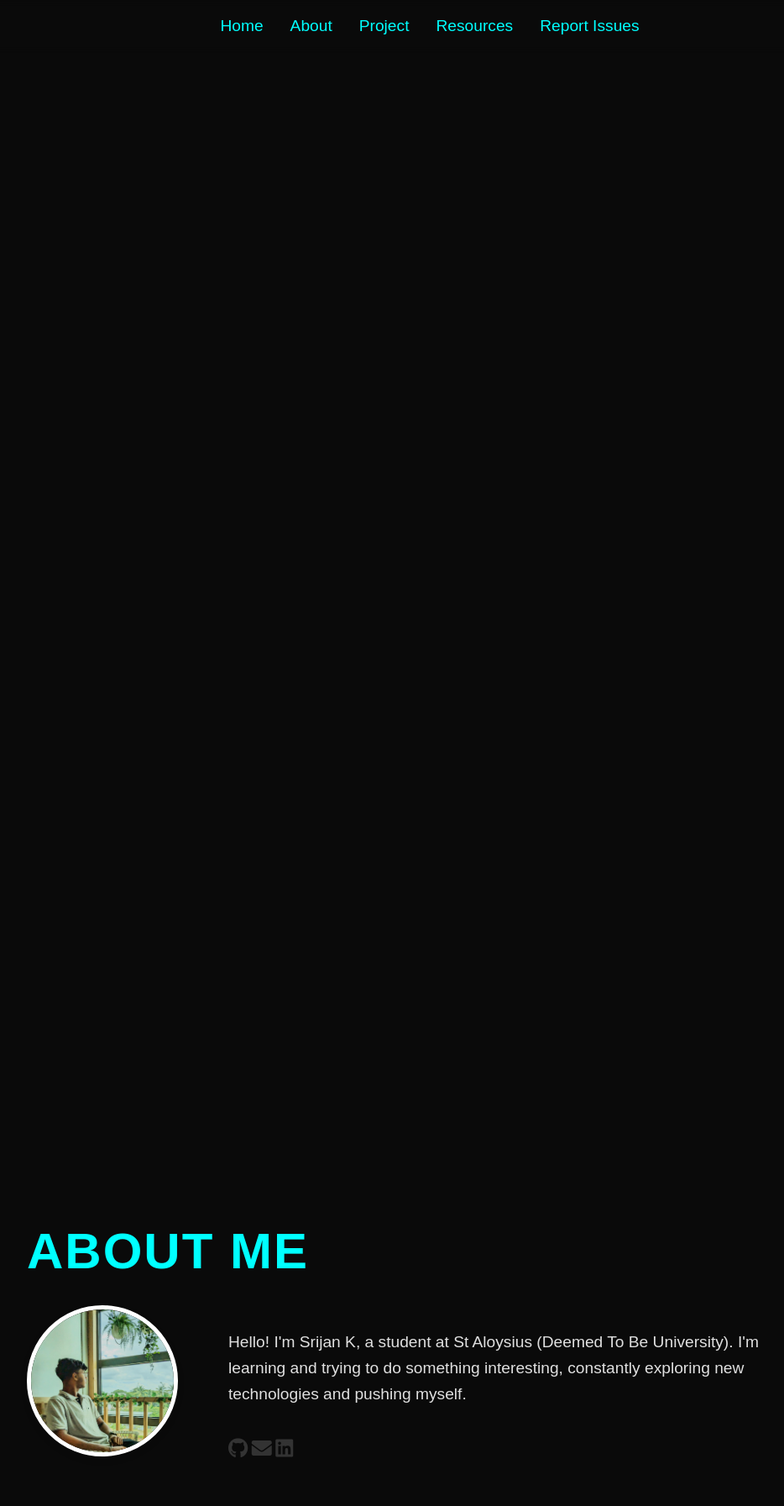
After one commit to srijankulal/PlaylistCrafter, a Flask app: page /about in a window 1280 px wide. The commit adds this page. Shown: the top 1793 px of the page at 84% size, without its empty margins (128-1062 px from the left). Run offline with Flask 3, Linux system fonts and the light colour scheme.

Commit message:
about page

```diff
--- /dev/null
+++ b/Templates/about.html
@@ -0,0 +1,192 @@
+<!DOCTYPE html>
+<html lang="en">
+  <head>
+    <meta charset="UTF-8" />
+    <meta name="viewport" content="width=device-width, initial-scale=1.0" />
+    <meta
+      name="google-site-verification"
+      content="fIlgt5ef3deHCQt8wknmBvwrRZw21gnbBfr5g0PFvWU"
+    />
+    <title>About | Playlist Crafter</title>
+    <link rel="stylesheet" href="/static/css/about.css" />
+    <link
+      rel="stylesheet"
+      href="https://cdnjs.cloudflare.com/ajax/libs/font-awesome/5.15.4/css/all.min.css"
+    />
+  </head>
+
+  <body>
+    <header>
+      <nav>
+        <ul>
+          <li>
+            <a href="/">Home</a>
+          </li>
+          <li><a href="#about">About</a></li>
+          <li><a href="#project">Project</a></li>
+          <li><a href="#resources">Resources</a></li>
+          <li><a href="#report-issues">Report Issues</a></li>
+        </ul>
+      </nav>
+    </header>
+
+    <main>
+      <section id="about" class="panel">
+        <div class="aboutme">
+          <h1>About Me</h1>
+          <div class="image-and-text">
+            <div class="image-bubble">
+              <img src="/static/images/srijan.jpg" alt="Srijan K" />
+            </div>
+            <div class="text-content">
+              <p>
+                Hello! I'm Srijan K, a student at St Aloysius (Deemed To Be
+                University). I'm learning and trying to do something
+                interesting, constantly exploring new technologies and pushing
+                myself.
+              </p>
+              <a
+                href="https://github.com/srijankulal"
+                target="_blank"
+                class="github-icon"
+              >
+                <i class="fab fa-github"></i>
+              </a>
+              <a
+                href="mailto:srijankulal1010@gmail.com"
+                target="_blank"
+                class="email-icon"
+              >
+                <i class="fas fa-envelope"></i>
+              </a>
+              <a
+                href="https://www.linkedin.com/in/srijan-kulal"
+                target="_blank"
+                class="linkedin-icon"
+              >
+                <i class="fab fa-linkedin"></i>
+              </a>
+            </div>
+          </div>
+        </div>
+      </section>
+
+      <section id="project" class="panel">
+        <div class="abtProject">
+          <h2>About Playlist Crafter</h2>
+          <div class="text-content">
+            <p>
+              Playlist Crafter was born out of my love for discovering new
+              music. I wanted a way to find songs similar to those I love,
+              sparking the idea for this project. Later, I thought, why not
+              blend two playlists to create something entirely new? That’s the
+              heart of Playlist Crafter—simple yet powerful ways to explore
+              music in a fresh way. It’s been a journey of excitement and
+              challenges, but my passion for music and coding kept me motivated
+              to bring it to life.
+            </p>
+
+            <div class="features-container">
+              <h3>Key Features</h3>
+              <ul class="feature-list">
+                <li>
+                  <i class="icon">🎶</i> Blend playlists from different genres
+                  and moods.
+                </li>
+                <li>
+                  <i class="icon">🔍</i> Explore new music recommendations based
+                  on your song preferences.
+                </li>
+                <li>
+                  <i class="icon">🔗</i> Seamlessly integrate with your Spotify
+                  account.
+                </li>
+                <li>
+                  <i class="icon">⚙️</i> Easy-to-use interface for creating
+                  custom playlists.
+                </li>
+              </ul>
+            </div>
+          </div>
+        </div>
+      </section>
+      <section id="resources" class="panel">
+        <div class="resources">
+          <h2>Resources Used</h2>
+          <ul>
+            <li>
+              <a
+                href="https://codepen.io/ksenia-k/embed/jXbWaJ?default-tab=result&theme-id=dark&zoom=1#html-box"
+                class="resource-link"
+                >Background css Animation by</a
+              >
+              <a href="https://codepen.io/ksenia-k" class="author">
+                Ksenia Kondrashova
+              </a>
+            </li>
+            <li>
+              <a href="https://cssloaders.github.io/" class="resource-link"
+                >Loading Animation by
+                <a href="https://github.com/vineethtrv" class="author"
+                  >Vineeth.TR</a
+                ></a
+              >
+            </li>
+            <li>
+              <a
+                href="https://pixabay.com/vectors/avatar-icon-placeholder-profile-3814081/"
+                class="resource-link"
+                >Profile Picture Placeholder by
+                <a
+                  href="https://pixabay.com/users/raphaelsilva-4702998/"
+                  class="author"
+                  >raphaelsilva</a
+                ></a
+              >
+            </li>
+            <li>
+              <a
+                href="https://developer.spotify.com/documentation/web-api"
+                class="resource-link"
+                >Spotify Documentation</a
+              >
+            </li>
+            <li>
+              Used
+              <a
+                href="https://github.com/features/copilot"
+                class="resource-link"
+                >GitHub Copilot</a
+              >
+              ,<a href="https://openai.com/blog/chatgpt" class="resource-link"
+                >ChatGPT</a
+              >
+              ,<a href="https://v0.dev/" class="resource-link">v0 by Vercel</a>
+              for frontend and debugging code and
+
+              <a href="https://vercel.com/" class="resource-link">Vercel</a> for
+              deployment.
+            </li>
+          </ul>
+        </div>
+      </section>
+      <section id="report-issues" class="panel">
+        <div class="issue-report">
+          <h2>Report Issues</h2>
+          <p>
+            If you find any issues or bugs, please inform me so I can fix them!
+          </p>
+          <p>
+            <a href="mailto:srijankulal1010@gmail.com" class="report-link"
+              >Click here to send an email.</a
+            >
+          </p>
+        </div>
+      </section>
+    </main>
+
+    <footer>
+      <p>&copy; 2024 Srijan K. All rights reserved.</p>
+    </footer>
+  </body>
+</html>
--- a/main.py
+++ b/main.py
@@ -38,6 +38,9 @@ def home():
     return render_template('home.html')
 
 
+@app.route('/about')
+def about():
+    return render_template('about.html')
 
 @app.route('/auth')
 def auth():
--- /dev/null
+++ b/static/css/about.css
@@ -0,0 +1,342 @@
+:root {
+    --bg-color: #0a0a0a;
+    --text-color: #e0e0e0;
+    --accent-color: #00ffff;
+    --secondary-color: rgba(26, 26, 26, 0.8);
+    --font-main: 'Arial', sans-serif;
+}
+
+* {
+    margin: 0;
+    padding: 0;
+    box-sizing: border-box;
+}
+
+@keyframes move-twink-back {
+    from {background-position: 0 0;}
+    to {background-position: -10000px 5000px;}
+}
+
+@keyframes move-clouds-back {
+    from {background-position: 0 0;}
+    to {background-position: 10000px 0;}
+}
+
+body, html {
+    height: 100%;
+    font-family: var(--font-main);
+    background-color: var(--bg-color);
+    color: var(--text-color);
+    line-height: 1.6;
+    overflow-x: hidden;
+}
+
+
+
+header {
+    position: fixed;
+    top: 0;
+    left: 0;
+    right: 0;
+    padding: 1rem;
+    background-color: rgba(10, 10, 10, 0.8);
+    backdrop-filter: blur(5px);
+    z-index: 1000;
+}
+
+nav ul {
+    display: flex;
+    justify-content: center;
+    list-style-type: none;
+}
+
+nav ul li {
+    margin: 0 1rem;
+}
+
+nav ul li a {
+    color: var(--accent-color);
+    text-decoration: none;
+    font-size: 1.2rem;
+    transition: all 0.3s ease;
+}
+
+nav ul li a:hover {
+    opacity: 0.7;
+    text-shadow: 0 0 5px var(--accent-color);
+}
+
+main {
+    padding-top: 4rem;
+}
+
+.panel {
+    height: 120vh;
+    display: flex;
+    align-items: center;
+    justify-content: center;
+    scroll-snap-align: start;
+    overflow-y: auto;
+
+}
+
+
+.aboutme,.abtProject,.resources{
+    max-width: 1000px;
+    max-height: -webkit-fill-available;
+    padding: 20px;
+    margin-bottom: 2rem;
+
+
+
+
+}
+
+.image-and-text {
+    display: flex;
+    align-items: center;
+}
+.text-content {
+     /* Allow the text content to take up the remaining space */
+    max-height: -webkit-fill-available;
+    padding: 20px;
+
+}
+
+
+h1, h2 {
+    color: var(--accent-color);
+    margin-bottom: 1rem;
+}
+
+h1 {
+    font-size: 3.75rem;
+    text-transform: uppercase;
+    letter-spacing: 2px;
+}
+
+h2 {
+    font-size: 2rem;
+}
+
+p {
+    margin-bottom: 1rem;
+    font-size: 1.2rem;
+}
+
+ul {
+    list-style-type: none;
+}
+
+.resource-link {
+    color: var(--accent-color);
+    text-decoration: none;
+    transition: all 0.3s ease;
+}
+
+.resource-link:hover {
+    opacity: 0.7;
+    text-shadow: 0 0 5px var(--accent-color);
+}
+
+footer {
+    text-align: center;
+    padding: 1rem;
+    background-color: rgba(10, 10, 10, 0.8);
+    backdrop-filter: blur(5px);
+}
+
+@media (max-width: 768px) {
+    .content {
+        padding: 1rem;
+        margin: 0 1rem;
+    }
+
+    h1 {
+        font-size: 2rem;
+    }
+
+    h2 {
+        font-size: 1.5rem;
+    }
+
+    nav ul li {
+        margin: 0 0.5rem;
+    }
+
+    nav ul li a {
+        font-size: 1rem;
+    }
+}
+.image-bubble {
+    display: flex;
+    margin-bottom: 40px;
+    margin-right: 40px; /* Space between the image and the content */
+  }
+
+  .image-bubble img {
+    width: 180px; /* Adjust the size as needed */
+    height: 180px; /* Adjust the size as needed */
+    border-radius: 50%; /* Make the image circular */
+    border: 5px solid #fff; /* Optional: Add a white border */
+    box-shadow: 0 4px 8px rgba(0, 0, 0, 0.1); /* Optional: Add a subtle shadow */
+  }
+
+  .features-container {
+    margin-top: 20px;
+    padding: 20px;
+    background: #e3f2fd; /* Light blue background for subtle color contrast */
+    border-radius: 12px;
+    box-shadow: 0 6px 12px rgba(0, 0, 0, 0.1);
+    border-left: 5px solid #00bbf9; /* Accent border for a modern touch */
+  }
+
+  .features-container h3 {
+    font-size: 1.8em;
+    color: #005288; /* Darker shade for heading contrast */
+    margin-bottom: 15px;
+    text-align: center;
+    text-transform: uppercase;
+    letter-spacing: 1px;
+  }
+
+  .feature-list {
+    list-style-type: none;
+    padding: 0;
+    font-size: 1.15em;
+    color: #333; /* Dark text for readability */
+  }
+
+  .feature-list li {
+    display: flex;
+    align-items: center;
+    margin-bottom: 12px;
+    padding: 8px 0;
+    border-bottom: 1px solid #b0e5ff;
+  }
+
+  .feature-list li .icon {
+    font-size: 1.4em;
+    margin-right: 10px;
+    color: #00bbf9; /* Accent color for icons */
+  }
+
+  .github-icon,.email-icon,.linkedin-icon {
+    display: inline-block;
+    margin-top: 15px;
+    font-size: 1.5em;
+    color: #333; /* Default icon color */
+    transition: color 0.3s ease;
+    text-decoration: none;
+}
+
+.github-icon:hover {
+    color: #5c6ac0; /* Darker shade on hover */
+}
+
+.linkedin-icon:hover {
+    color: #0077b5; /* Change color on hover for LinkedIn */
+}
+
+.email-icon:hover {
+    color: #d93025; /* Change color on hover for email */
+}
+
+@import url('https://fonts.googleapis.com/css?family=Exo:400,700');
+
+*{
+    margin: 0px;
+    padding: 0px;
+}
+
+body{
+    font-family: 'Exo', sans-serif;
+}
+
+
+.context {
+    width: 100%;
+    position: absolute;
+    top:50vh;
+
+}
+
+.context h1{
+    text-align: center;
+    color: #fff;
+    font-size: 50px;
+}
+
+.resource-link {
+    color: var(--accent-color);
+    text-decoration: none;
+    transition: color 0.3s ease;
+}
+
+.resource-link:hover {
+    opacity: 0.7;
+    text-shadow: 0 0 5px var(--accent-color);
+}
+
+.resources {
+    max-width: 800px; /* Set a max width for better readability */
+    margin: auto; /* Center the content */
+    padding: 20px;
+    background-color: rgba(255, 255, 255, 0.1); /* Slightly transparent background */
+    border-radius: 10px; /* Rounded corners */
+    box-shadow: 0 4px 10px rgba(0, 0, 0, 0.2); /* Subtle shadow for depth */
+}
+.resources h2 {
+    font-size: 2.5rem;
+    color: var(--accent-color);
+    text-align: center;
+    margin-bottom: 20px;
+    text-transform: uppercase; /* Uppercase text for emphasis */
+}
+.author {
+    color: #e0e0e0; /* Lighter color for author names */
+    font-weight: 300; /* Lighter font weight */
+}
+
+#resource-list {
+    list-style-type: none; /* Remove default list style */
+    padding: 0;
+}
+
+#resource-list li {
+    margin: 10px 0; /* Space between items */
+    padding: 10px; /* Padding for clickable area */
+    border-bottom: 1px solid rgba(255, 255, 255, 0.2); /* Subtle separator line */
+}
+
+
+.issue-report {
+    max-width: 800px; /* Max width for readability */
+    margin: auto; /* Center the content */
+    padding: 20px;
+    background-color: rgba(255, 255, 255, 0.1); /* Slightly transparent background */
+    border-radius: 10px; /* Rounded corners */
+    box-shadow: 0 4px 10px rgba(0, 0, 0, 0.2); /* Subtle shadow for depth */
+    text-align: center; /* Center the text */
+}
+
+.issue-report h2 {
+    font-size: 2rem; /* Size for the heading */
+    color: var(--accent-color); /* Accent color for visibility */
+    margin-bottom: 10px; /* Space below heading */
+}
+
+.issue-report p {
+    font-size: 1.2rem; /* Slightly larger text */
+    color: #e0e0e0; /* Lighter color for the message */
+}
+
+.report-link {
+    color: var(--accent-color); /* Link color */
+    text-decoration: underline; /* Underline link */
+    transition: color 0.3s; /* Smooth color transition */
+}
+
+.report-link:hover {
+    color: #ffeb3b; /* Change color on hover */
+}
--- a/static/css/song.css
+++ b/static/css/song.css
@@ -399,6 +399,9 @@ input[type="submit"]:hover {
   background: #d00053;
 }
 
+
+
+
 /* Responsive design for smaller screens */
 @media (max-width: 768px) {
   #song_search {
```
Also changed, not shown: Templates/home.html (+8 -67 lines), static/css/home.css (+73 -46 lines), static/Images/github.ico (added), static/Images/srijan.jpg (added).
